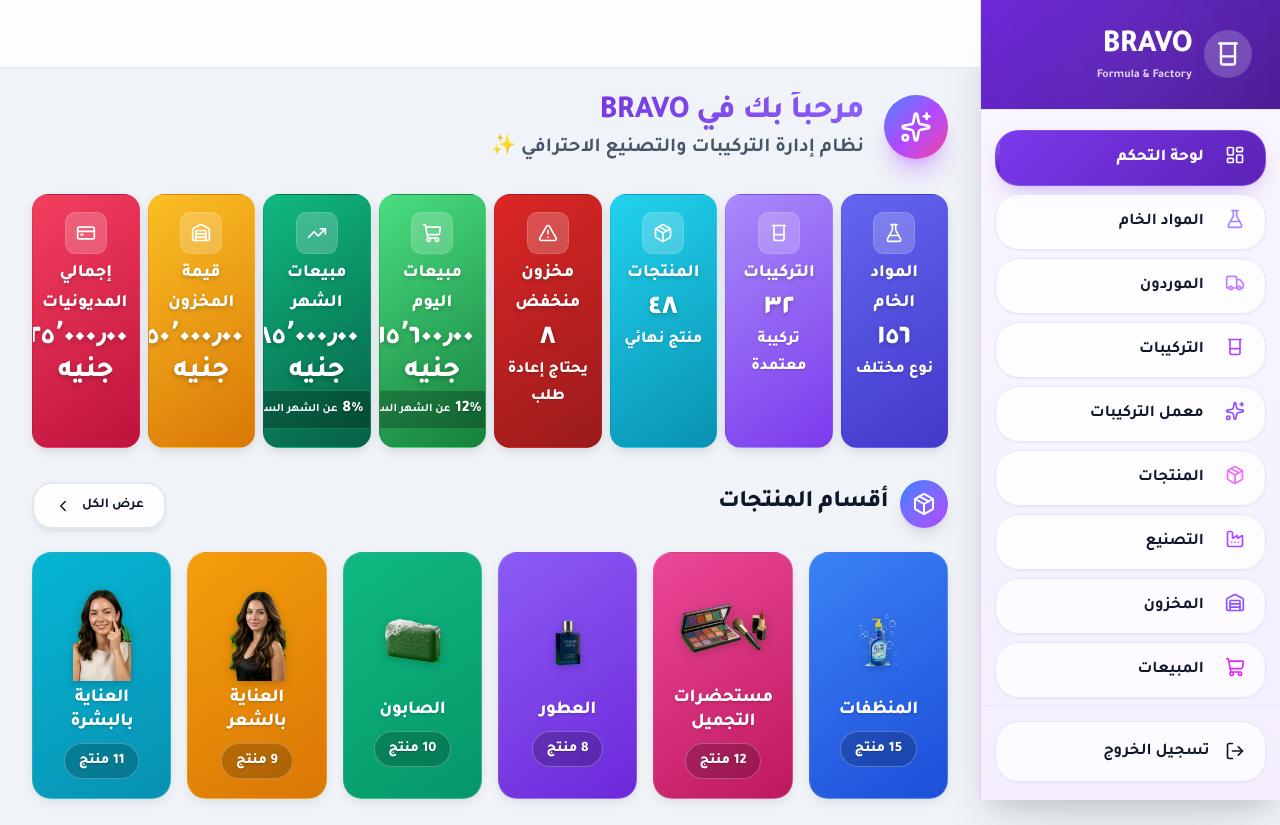
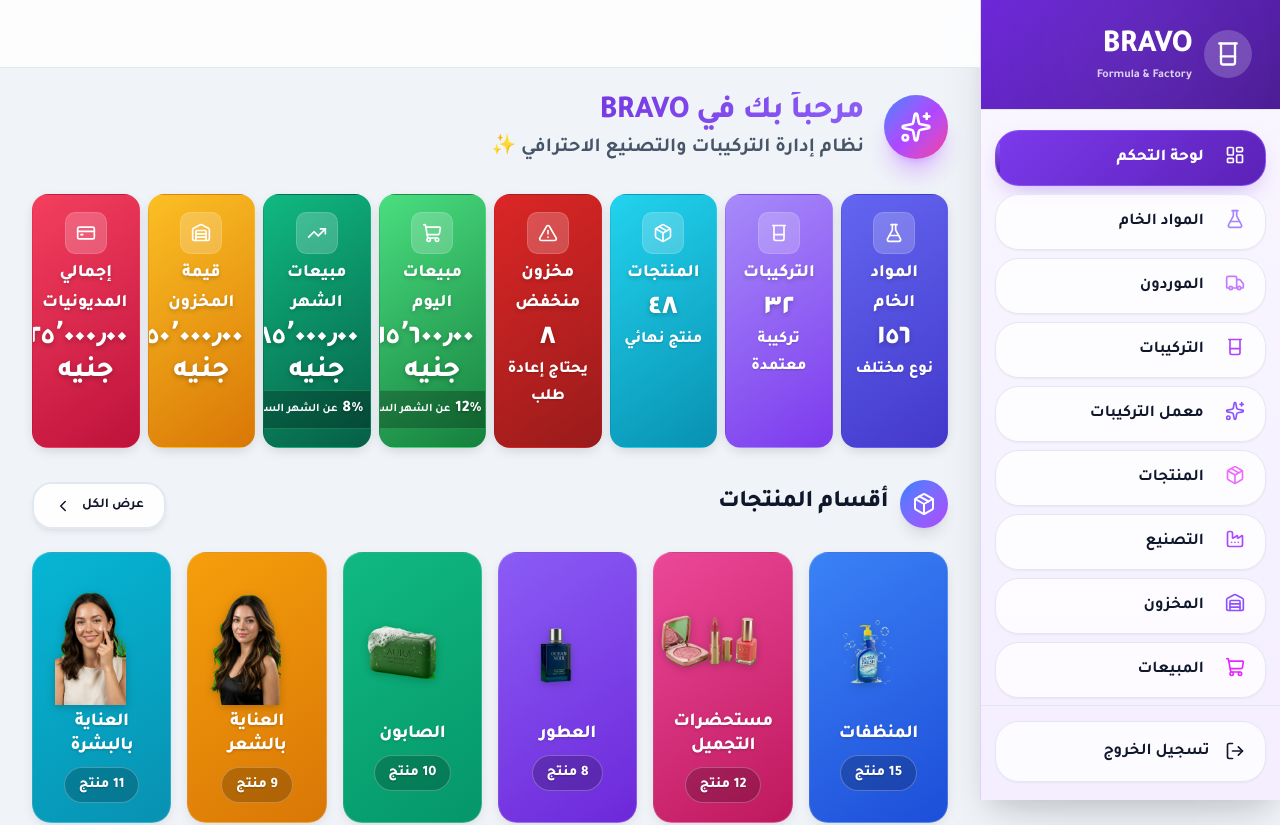
Before and after one commit to fantazia1110-design/BRAVO-new-sestym-, a Next.js app: page / in a window 1280 px wide. Shown: the top 825 px of the page. Built offline with nearby package versions, Linux system fonts and the light colour scheme.

Commit message:
تكبير الأيقونات أكتر (8rem) + تغيير صورة مستحضرات التجميل
Co-authored-by: arena-agent <297053741+arena-agent@users.noreply.github.com>

```diff
--- a/src/components/ui/CategoryCard.tsx
+++ b/src/components/ui/CategoryCard.tsx
@@ -106,8 +106,8 @@ export default function CategoryCard({
       <div
         className="category-icon-animate"
         style={{
-          width: '6.5rem',
-          height: '6.5rem',
+          width: '8rem',
+          height: '8rem',
           margin: '0 auto 0.4rem',
           position: 'relative',
           zIndex: 2,
```
Also changed, not shown: public/icons/3d-cosmetics.png.
